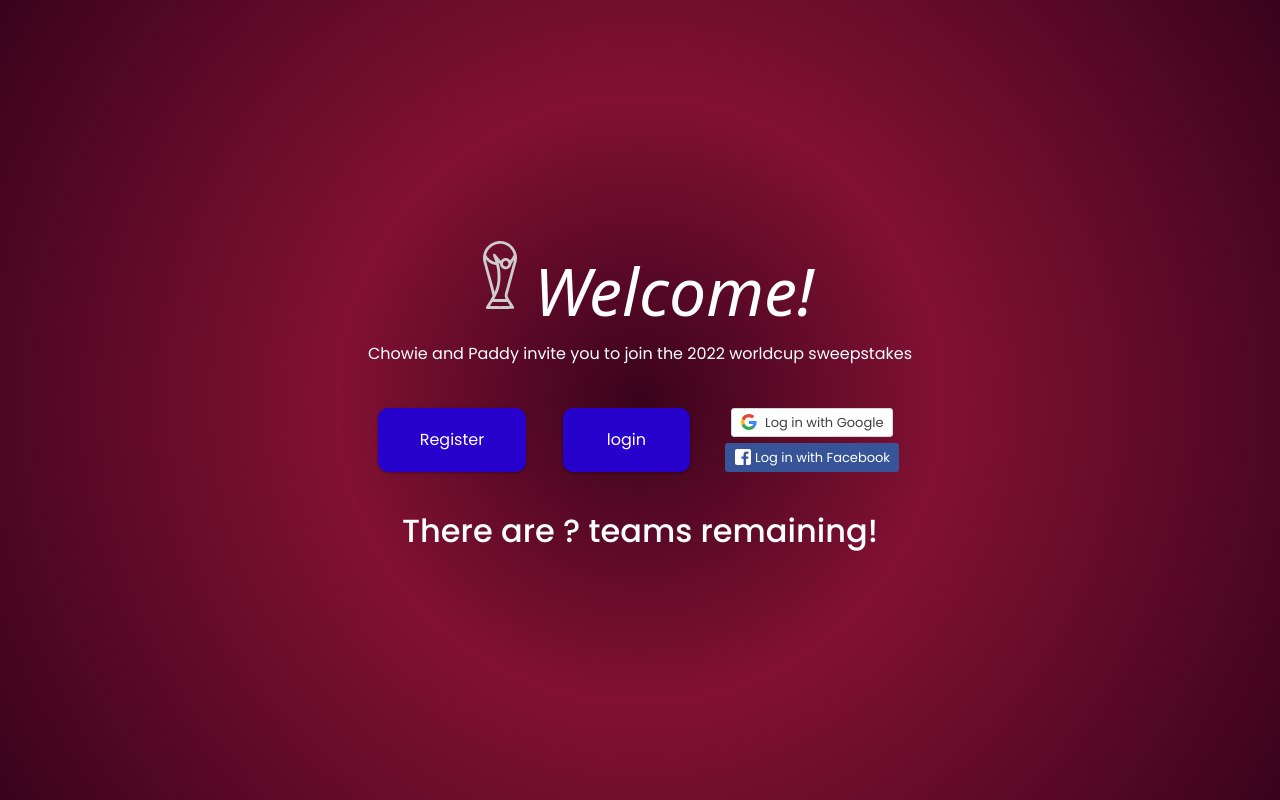
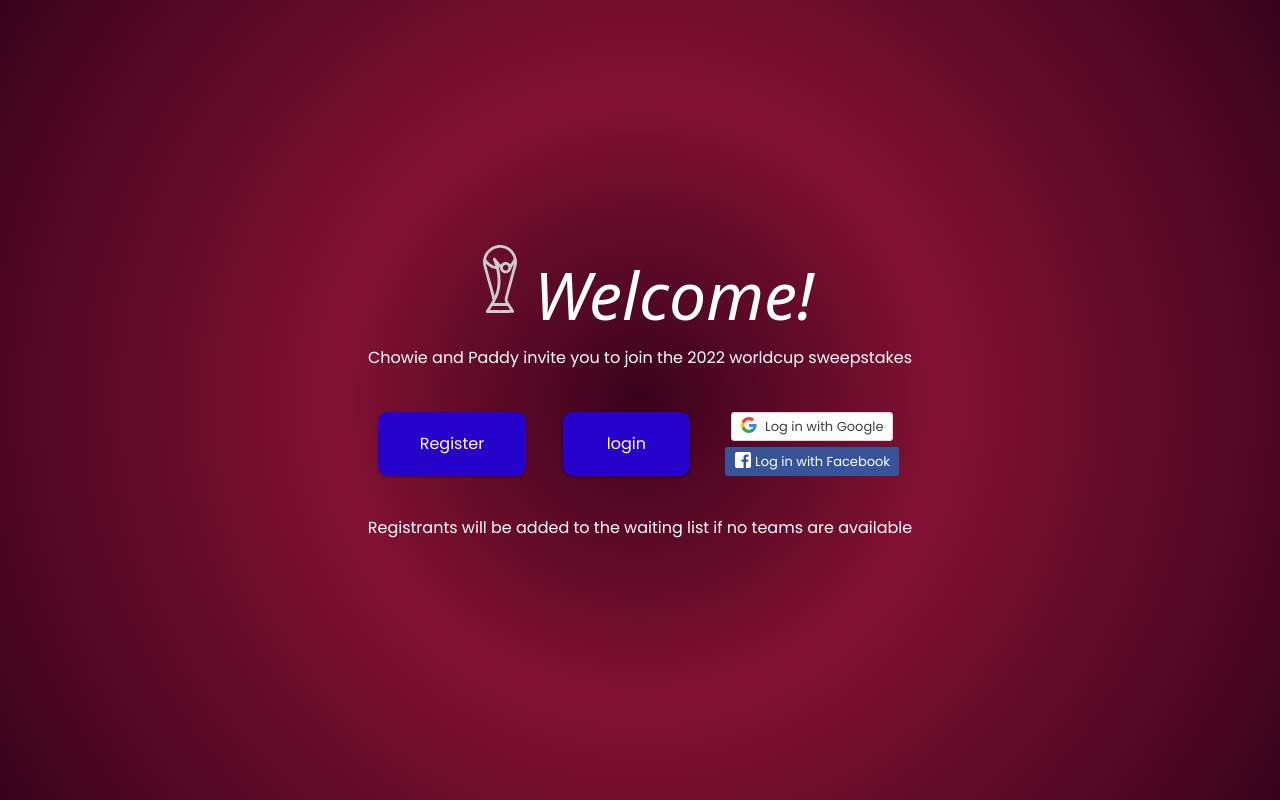
Before and after one commit to chowieuk/sweepstakes-app, a React (Create React App) app: page / in a window 1280 px wide. Built offline with nearby package versions, Linux system fonts and the light colour scheme; no server answers.

Commit message:
Added some more waiting list mechanics

```diff
--- a/src/pages/Welcome.js
+++ b/src/pages/Welcome.js
@@ -72,7 +72,8 @@ export default function Welcome() {
         </div>
 
         <div className="remaining-teams-wrapper">
-          <h2>There are {teamCount} teams remaining!</h2>
+          {(teamCount > 0) ? <h2>There are {teamCount} teams remaining!</h2> : <></>}
+          <p>Registrants will be added to the waiting list if no teams are available</p>
         </div>
       </div>
     </>
--- a/src/pages/welcome.css
+++ b/src/pages/welcome.css
@@ -177,6 +177,7 @@ transition: opacity 200ms cubic-bezier(.165, .84, .44, 1);
   margin: auto;
   margin-top: 0;
   margin-bottom: 0;
+  text-align: center;
 }
 
 /*# sourceMappingURL=welcome.css.map */
```
Also changed, not shown: 2 other files (tests, documents, lock files or other folders).
